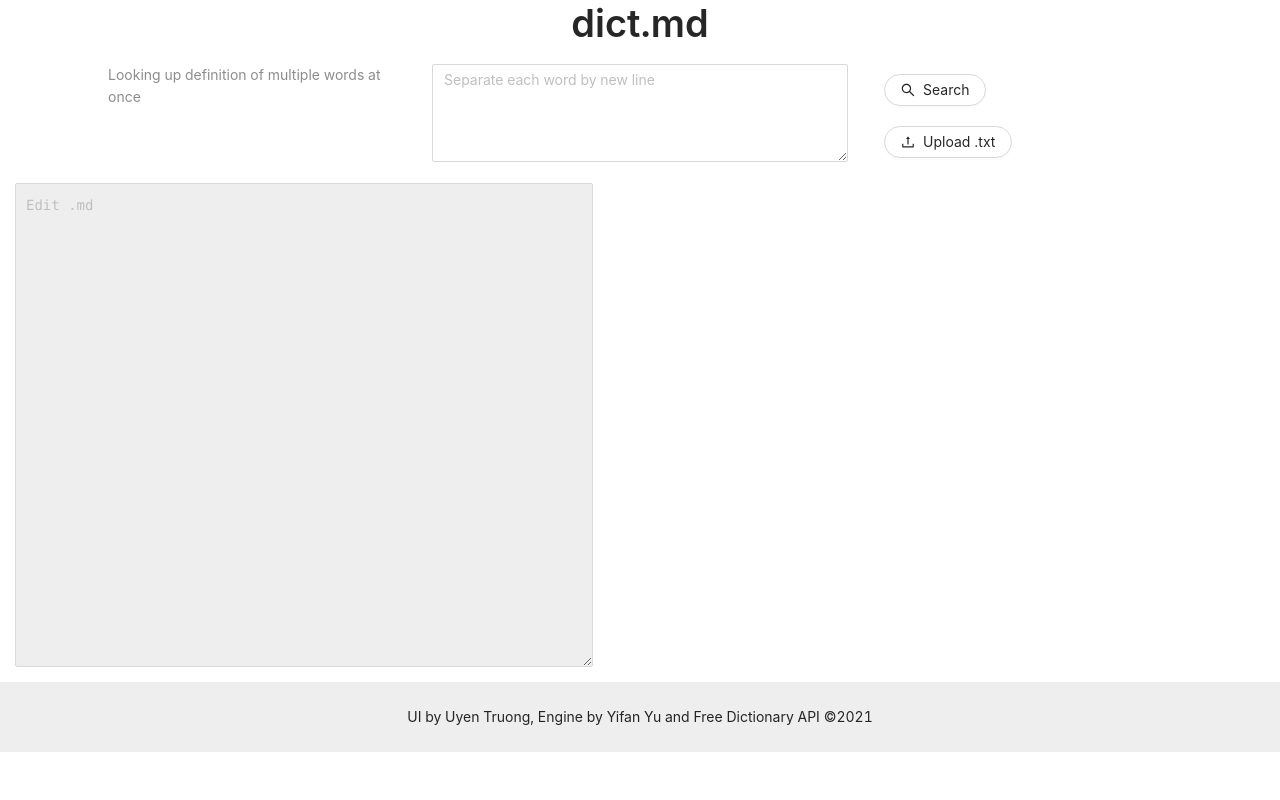
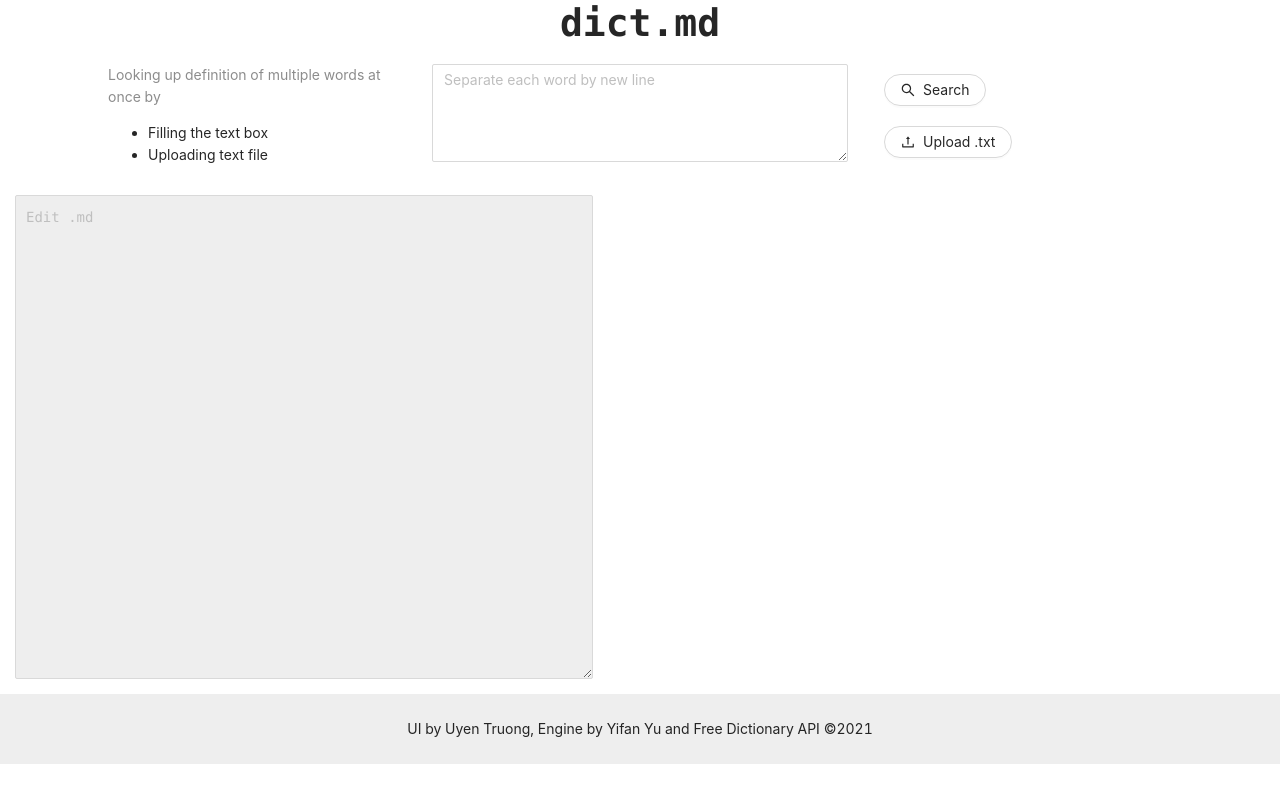
Before and after one commit to gwentruong/dict.md, a React (Create React App) app: page / in a window 1280 px wide. Built offline with nearby package versions, Linux system fonts and the light colour scheme.

Commit message:
Change header style and add more meta info

```diff
--- a/src/App.css
+++ b/src/App.css
@@ -59,6 +59,12 @@
   padding: 10px;
 }
 
+.header {
+  text-align: center;
+  background-color: #FFFFFF;
+  font-family:Consolas,Monaco,Lucida Console,Liberation Mono,DejaVu Sans Mono,Bitstream Vera Sans Mono,Courier New;
+}
+
 .footer {
   text-align: center;
   background-color: #EEEEEE;
--- a/src/App.js
+++ b/src/App.js
@@ -105,14 +105,20 @@ const App = () => {
     <>
       <Row gutter={16}>
         <Col span={24}>
-          <Layout.Header style={{ textAlign: 'center', backgroundColor: '#FFF' }}>
+          <Layout.Header className="header">
             <Typography.Title>dict.md</Typography.Title>
           </Layout.Header>
         </Col>
       </Row>
       <Row gutter={16}>
         <Col span={6} offset={2}>
-          <Typography.Paragraph type="secondary">Looking up definition of multiple words at once</Typography.Paragraph>
+          <Typography.Paragraph type="secondary">Looking up definition of multiple words at once by</Typography.Paragraph>
+          <div>
+            <ul>
+              <li>Filling the text box</li>
+              <li>Uploading text file</li>
+            </ul>
+          </div>
         </Col>
         <Col span={8}>
           <Input.TextArea
```
